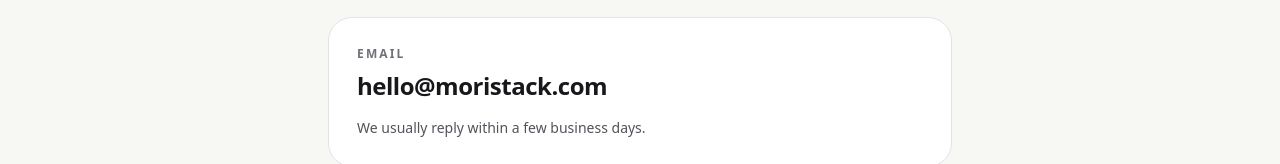
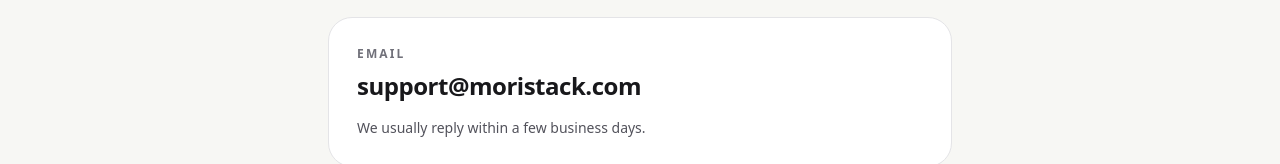
Before and after one commit to Ash158/moristack-hub, a Next.js app: page /en/contact in a window 1280 px wide. Shown: the part 293-457 px from the top of the page. Built offline with nearby package versions, Linux system fonts and the light colour scheme.

Commit message:
fix(hub): use support@moristack.com (not hello@) for contact

```diff
--- a/src/app/[locale]/contact/page.tsx
+++ b/src/app/[locale]/contact/page.tsx
@@ -24,7 +24,7 @@
     heading: "Contact",
     lede: "We read every message. We don't promise an SLA, but we do promise a real reply.",
     emailLabel: "Email",
-    email: "hello@moristack.com",
+    email: "support@moristack.com",
     response: "We usually reply within a few business days.",
     note: "If your question is about a specific product, please use the contact form on that product's site — it gets to the right person faster.",
   },
@@ -32,7 +32,7 @@
     heading: "お問い合わせ",
     lede: "すべてのメッセージに目を通します。SLA は約束できませんが、必ず本物の返信を約束します。",
     emailLabel: "メール",
-    email: "hello@moristack.com",
+    email: "support@moristack.com",
     response: "通常、数営業日以内にご返信します。",
     note: "特定のプロダクトに関するお問い合わせは、各プロダクトのお問い合わせフォームからご連絡ください。担当者に早く届きます。",
   },
--- a/src/app/[locale]/layout.tsx
+++ b/src/app/[locale]/layout.tsx
@@ -33,7 +33,7 @@
     {
       "@type": "ContactPoint",
       contactType: "customer support",
-      email: "hello@moristack.com",
+      email: "support@moristack.com",
       availableLanguage: ["en", "ja"],
     },
   ],
```
